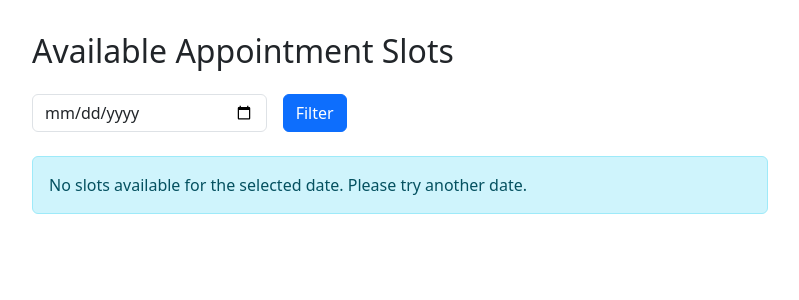
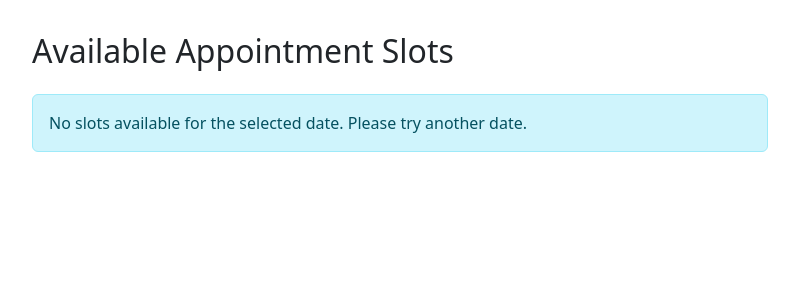
Before and after one commit to sonia-br/azure-appointment-app, a Flask app: page /slots in a window 1280 px wide. Shown: the part 56-356 px from the top of the page, without its empty margins (240-1039 px from the left). Run offline with Flask 3, Linux system fonts and the light colour scheme.

Commit message:
refactor html to see available slots

```diff
--- a/app/templates/slots.html
+++ b/app/templates/slots.html
@@ -8,14 +8,14 @@
         <h2 class="mb-4">Available Appointment Slots</h2>
 
         <div class="mb-4">
-            <form class="row g-3" method="GET">
+            <!-- <form class="row g-3" method="GET">
                 <div class="col-md-4">
                     <input type="date" class="form-control" name="date" value="{{ request.args.get('date', '') }}">
                 </div>
                 <div class="col-md-4">
                     <button type="submit" class="btn btn-primary">Filter</button>
                 </div>
-            </form>
+            </form> -->
         </div>
 
         {% if slots %}
```
